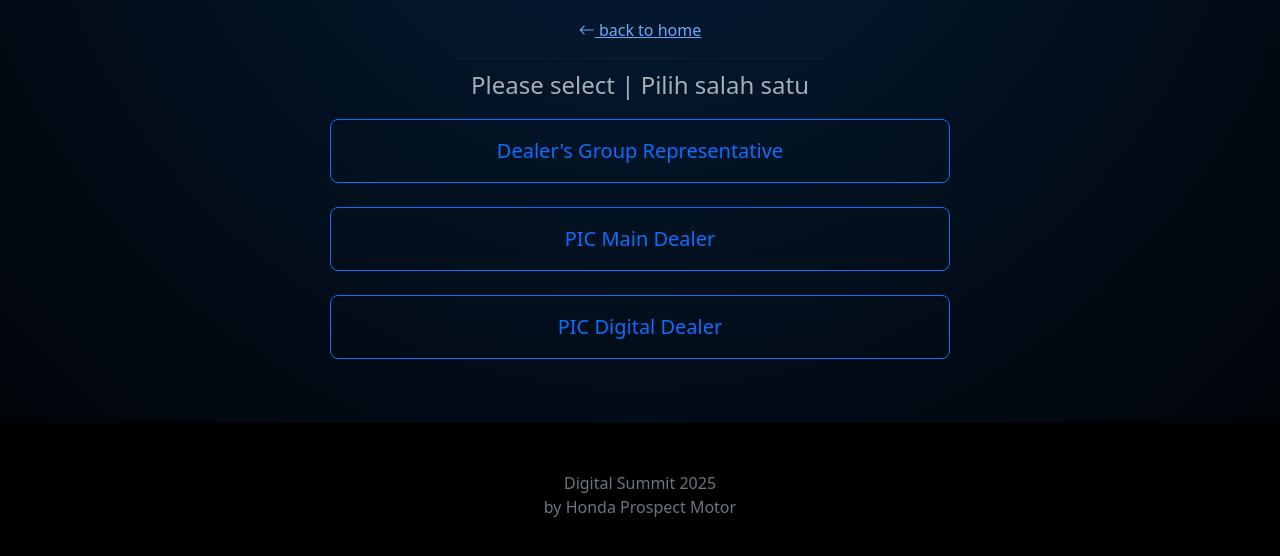
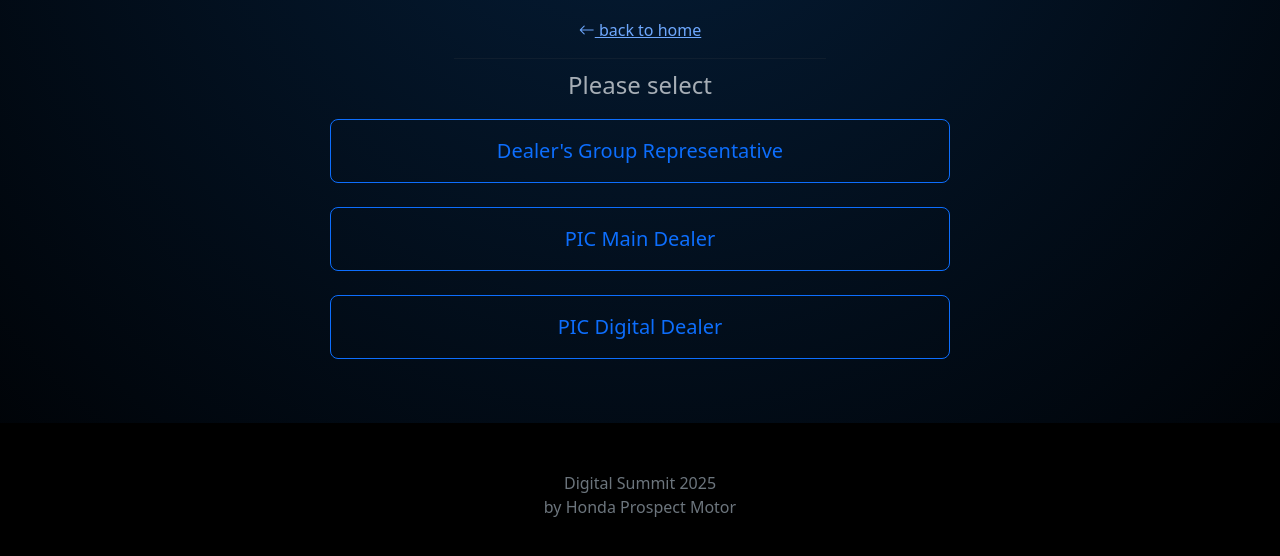
Before and after one commit to amhanisa/mockup-digital-summit, a plain HTML site: page registration.html in a window 1280 px wide. Shown: the part 220-776 px from the top of the page. Drawn offline with nearby package versions, Linux system fonts and the light colour scheme.

Commit message:
benerin dikit

```diff
--- a/registration.html
+++ b/registration.html
@@ -34,7 +34,7 @@
                         <a href="index.html"><i class="bi bi-arrow-left"></i> back to home</a>
                     </center>
                     <hr class="w-50 mx-auto mb-2 mb-xl-9 border-dark-subtle" />
-                    <p class="fs-4 text-muted text-center">Please select | Pilih salah satu</p>
+                    <p class="fs-4 text-muted text-center">Please select</p>
 
                     <div class="d-grid gap-4 col-10 mx-auto">
                         <a class="btn-outline-primary btn btn-lg px-5 py-3" href="registration2.html">Dealer's Group Representative</a>
```
Also changed, not shown: registration2.html (+1 -1 lines).
